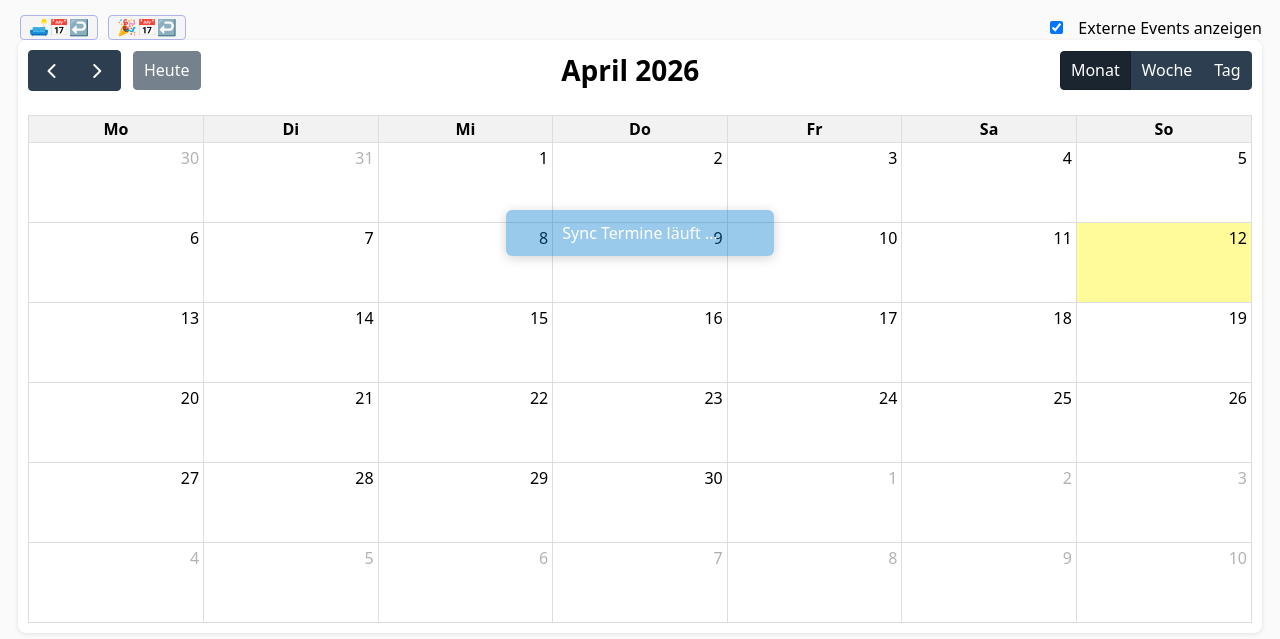
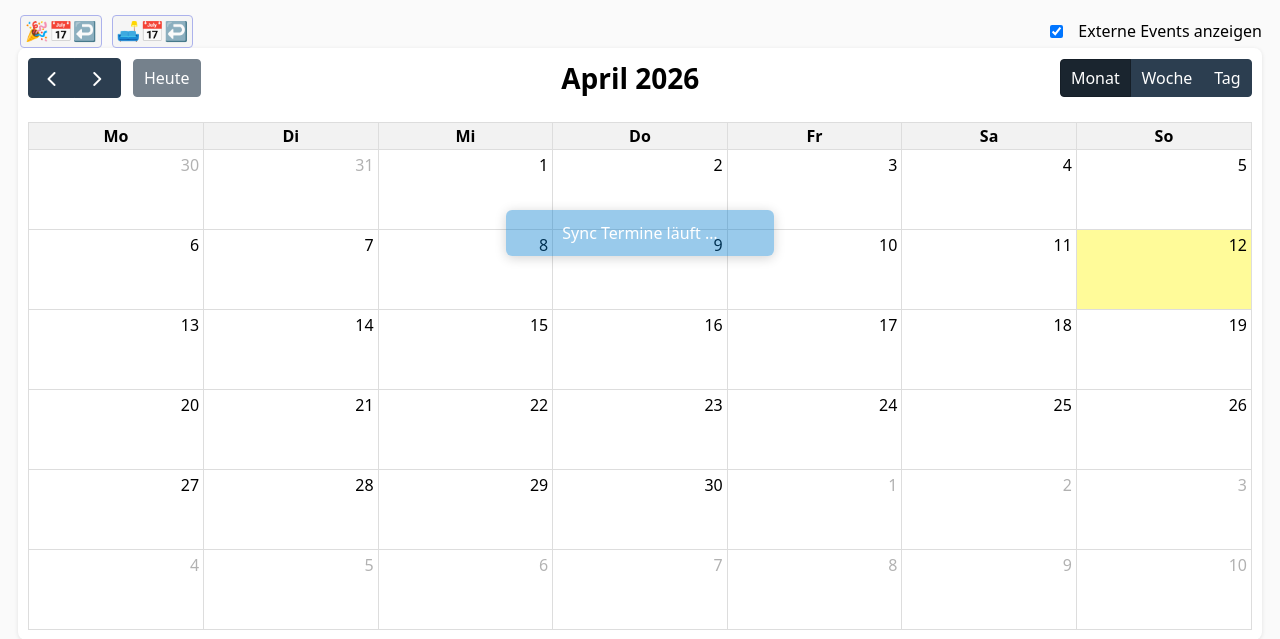
Before and after one commit to mmaukii/psyDB, a Python web app: template templates/kalender.html in a window 1280 px wide. Shown: the part 40-679 px from the top of the page. Run offline with Jinja, Linux system fonts and the light colour scheme; the template is opened without the code that fills it, so the values that code supplies are empty.

Commit message:
kalenderabfrage synchzeit fehlerkorrektur button kalender ange

```diff
--- a/routes/kalender_routes.py
+++ b/routes/kalender_routes.py
@@ -439,12 +439,12 @@ PRODID:-//{terminkalender_name}//termine Sync//DE
 CALSCALE:GREGORIAN
 BEGIN:VEVENT
 UID:{uid}
-DTSTAMP:{datetime.now().strftime('%Y%m%dT%H%M%SZ')}
+DTSTAMP:{datetime.now(timezone.utc).strftime('%Y%m%dT%H%M%SZ')}
 DTSTART:{dtstart.strftime('%Y%m%dT%H%M%S')}
 DTEND:{dtend.strftime('%Y%m%dT%H%M%S')}
 SUMMARY:{title}
 DESCRIPTION:{termin.get('beschreibung') or ''}
-LAST-MODIFIED:{datetime.now().strftime('%Y%m%dT%H%M%SZ')}
+LAST-MODIFIED:{datetime.now(timezone.utc).strftime('%Y%m%dT%H%M%SZ')}
 END:VEVENT
 END:VCALENDAR
 """
@@ -488,6 +488,7 @@ END:VCALENDAR
             # Vergleiche changestamp (DB) und modified (Kalender) als Strings (ISO-Format bevorzugt)
             db_dt = db_changestamp
             cal_dt = caldav_modified
+            print(f"DEBUG: db_dt={db_dt} (type={type(db_dt)}), cal_dt={cal_dt} (type={type(cal_dt)})")
             update_calendar = False
             update_db = False
             if db_dt and cal_dt:
--- a/templates/dashboard.html
+++ b/templates/dashboard.html
@@ -4,7 +4,8 @@
     <div style="display: flex; justify-content: space-between; align-items: center; margin-bottom: 20px;">
         <div style="display: flex; align-items: center; gap: 16px;">
             <h1>Dashboard</h1>
-            <button id="praxiskalenderButton" class="table-btn" title="Praxiskalender synchronisieren">🛋️📅↩️</button>
+            <button id="praxiskalenderButton" class="table-btn" title="Praxiskalender synchronisieren" style="font-size: 1.2em; padding: 0.2em 0.2em;">🛋️📅↩️</button>
+
         <script src="{{ url_for('static', filename='js/dashboard_kalender_button.js') }}"></script>
         </div>
         <!-- Logo rechts oben -->
--- a/templates/kalender.html
+++ b/templates/kalender.html
@@ -31,8 +31,9 @@
 
     <div class="button-row" style="display:flex; justify-content:space-between; align-items:center; gap:12px;">
         <div style="display:flex; align-items:center; gap:6px;">
-            <button id="syncButton" class="table-btn" title="Praxiskalender synchronisieren">🛋️📅↩️</button>
-            <button id="syncExterneButton" class="table-btn" title="Externe Kalender synchronisieren">🎉📅↩️</button>
+            <button id="syncExterneButton" class="table-btn" title="Externe Kalender synchronisieren" style="font-size: 1.2em; padding: 0.2em 0.2em;">🎉📅↩️</button>
+            <button id="syncButton" class="table-btn" title="Praxiskalender synchronisieren" style="font-size: 1.2em; padding: 0.2em 0.2em;">🛋️📅↩️</button>
+
         </div>
         <div style="display:flex; align-items:center; gap:12px;">
             <input type="checkbox" id="toggleExterne" checked>
```
